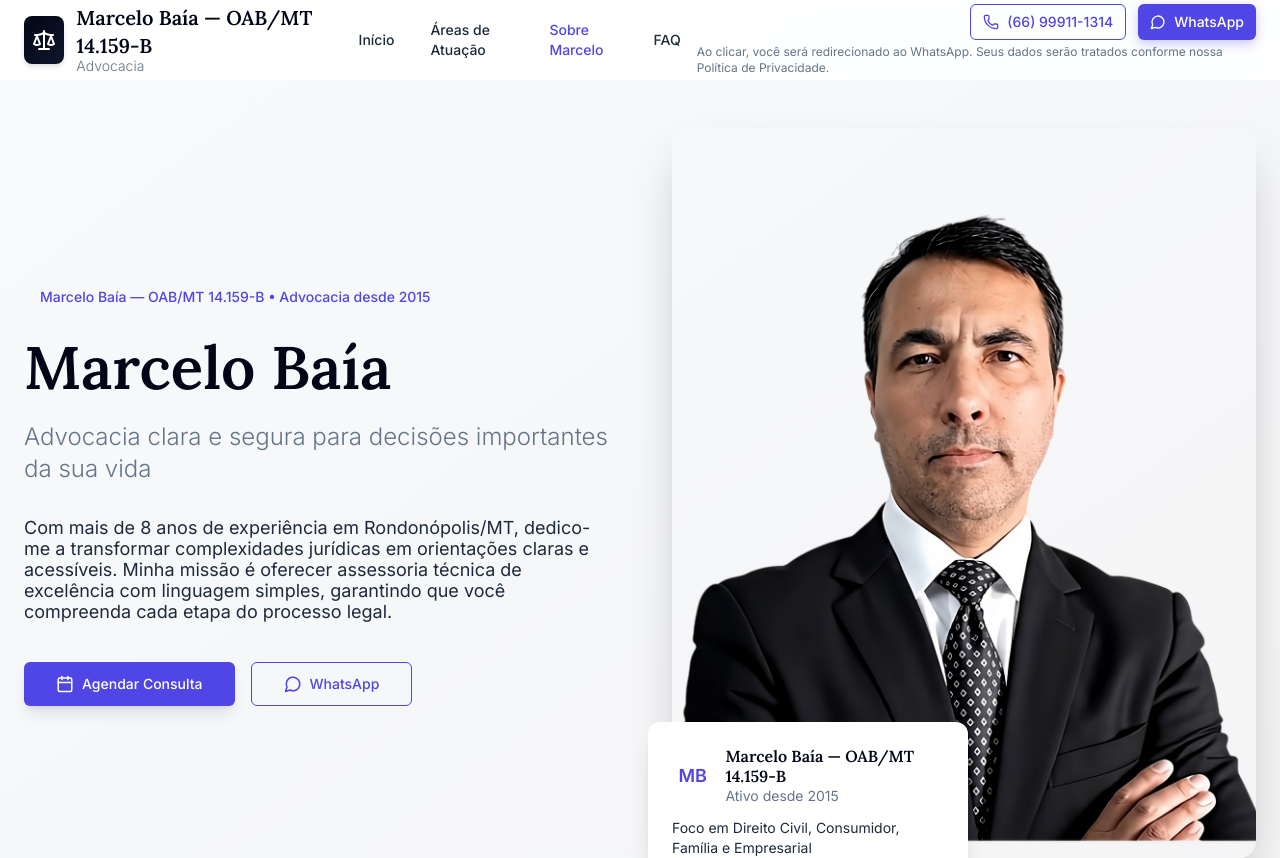
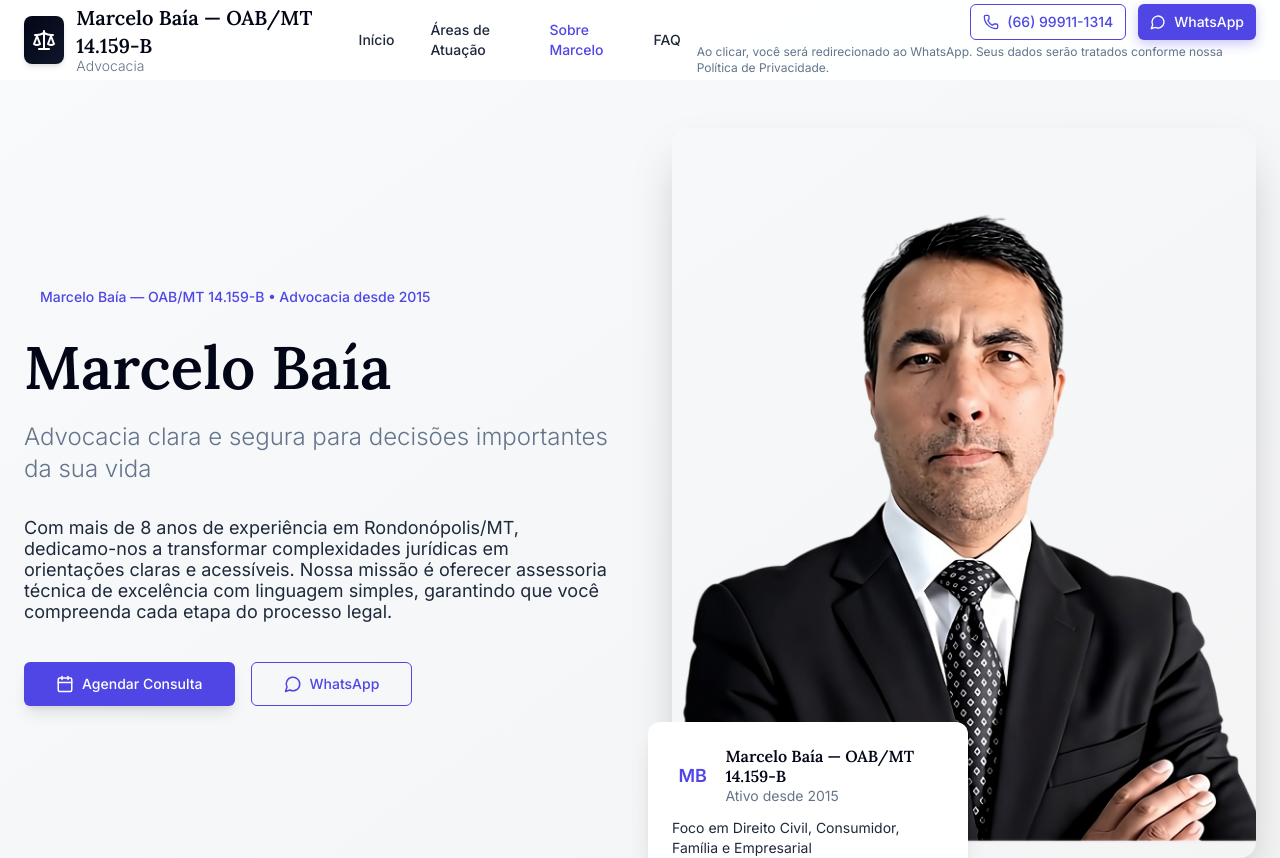
Before and after one commit to xIceWizarDx/Marcelo_Advocacia, a React (Vite) app: page /about-marcelo-ba-a in a window 1280 px wide. Shown: the top 858 px of the page. Built offline with nearby package versions, Linux system fonts and the light colour scheme.

Commit message:
Atualiza parágrafo do HeroSection para voz plural

```diff
--- a/src/pages/about-marcelo-ba-a/components/HeroSection.jsx
+++ b/src/pages/about-marcelo-ba-a/components/HeroSection.jsx
@@ -23,8 +23,8 @@ const HeroSection = ({ onContactClick, onWhatsAppClick }) => {
 
             <div className="prose prose-lg text-text-primary mb-10">
               <p>
-                Com mais de 8 anos de experiência em Rondonópolis/MT, dedico-me a transformar
-                complexidades jurídicas em orientações claras e acessíveis. Minha missão é
+                Com mais de 8 anos de experiência em Rondonópolis/MT, dedicamo-nos a transformar
+                complexidades jurídicas em orientações claras e acessíveis. Nossa missão é
                 oferecer assessoria técnica de excelência com linguagem simples, garantindo
                 que você compreenda cada etapa do processo legal.
               </p>
```
